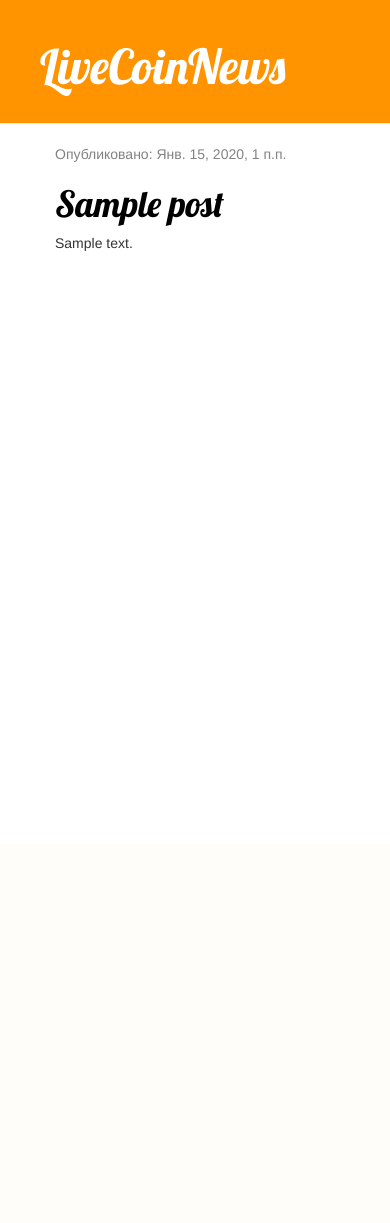
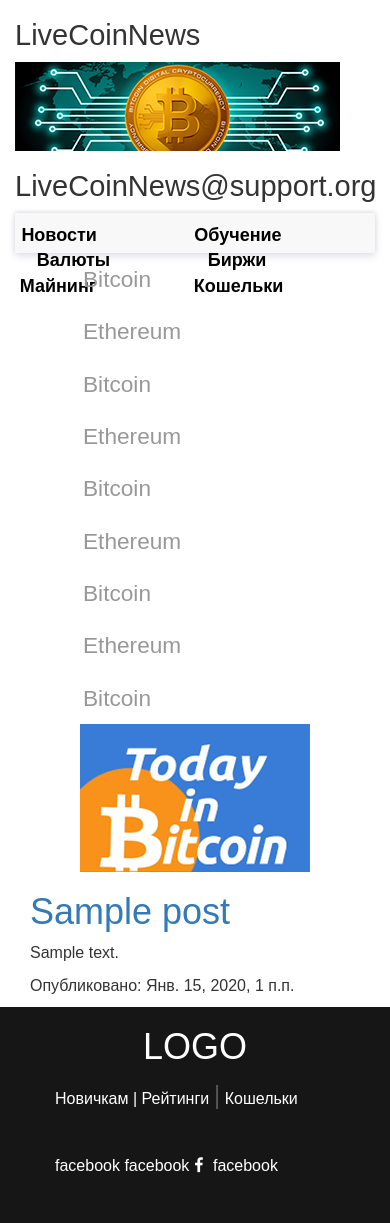
Before and after one commit to barvastudio/my-site, a Django app: template blog/templates/blog/post_list.html in a window 390 px wide. Before the commit the page ends 251 px from the top, so only its background shows below. Run offline with Django 3.2, Linux system fonts and the light colour scheme; the template is opened without the code that fills it: values that come from a table or form of the project are taken from there, others are empty; tables that the repository leaves empty hold one stand-in row (values such as "Sample post"); some libraries are stand-ins or nearby versions.

Commit message:
html files and static files__ver1

```diff
--- a/blog/static/css/blog.css
+++ b/blog/static/css/blog.css
@@ -1,46 +1,125 @@
-.page-header {
-    background-color: #ff9400;
-    margin-top: 0;
-    padding: 20px 20px 20px 40px;
+*::-webkit-input-placeholder {
+	color: #666;
+	opacity: 1;
+
+}
+*:-moz-placeholder {
+	color: #666;
+	opacity: 1;
+}
+*::-moz-placeholder {
+	color: #666;
+	opacity: 1;
+}
+*:-ms-input-placeholder {
+	color: #666;
+	opacity: 1;
 }
 
-.page-header h1, .page-header h1 a, .page-header h1 a:visited, .page-header h1 a:active {
-    color: #ffffff;
-    font-size: 36pt;
-    text-decoration: none;
+body input:focus:required:invalid,
+body textarea:focus:required:invalid {
+
+}
+body input:required:valid,
+body textarea:required:valid {
+
+}
+body {
+	font-family: "RobotoRegular", sans-serif;
+	font-size: 16px;
+}
+header h1 {
+	padding-top: 0 36px;
+	font-size: 29px;
+}
+.cont h1{
+	font-size: 18px;
+    padding-top: 34px !important;
+}
+.cont h1, i{
+	display: inline; /* Отображать как строчный элемент */
+	padding-top: 34px;
+	margin: 0 5px;
+}
+.menu {
+	box-shadow: 0 3px 8px #dfdee7, 0 -1px 4px #dfdee7;
+	background: #f8f8f8;
+	height: 40px;
+	text-align: center;
+	padding-top: 10px;
+}
+.menu__item {
+	display: inline; /* Отображать как строчный элемент */
+    margin-right: 87px; /* Отступ слева */
+    font-size: 18px;
+    padding: 3px; /* Поля вокруг текста */
+    text-align: center;
+}
+.menu__item a {
+	color: black;
+	font-weight: bold;
+}
+.menu__item a:hover {
+	color: #3489d8;
+}
+.podmenu{
+
+	padding-left: 28px;
+	margin: 0;
+
+}
+.podmenu li{
+	float: left;
+	padding-top: 10px;
+	padding-bottom: 10px;
+	display: block;
+
+}
+.podmenu a{
+	float: left;
+	text-transform: none;
+	border-radius: 20px;
+	width: 150px;
+	padding-left: 40px;
+	padding-right: 140px;
+	font-family: 'Rubik', sans-serif;
+	color: #989898;
+	font-size: 17pt;
+}
+.podmenu a:hover{
+padding-left: 40px;
+	padding-right: 140px;
+	text-decoration: none;
+	background: #3890dd;
+	display: block;
+	color: #fff;
 }
 
-.content {
-    margin-left: 40px;
+.banner{
+	text-align: center;
+}
+footer {
+  flex: 0 0 auto;
+	background: #161616;
+	height: 216px;
 }
 
-h1, h2, h3, h4 {
-    font-family: 'Lobster', cursive;
+.footer h1{
+	text-align: center;
+	color: white;
 }
-
-.date {
-    color: #828282;
+.footer_menu{
+display: block;
 }
-
-.save {
-    float: right;
+.footer_menu li{
+	color: #fff;
+	display: inline-block;
 }
-
-.post-form textarea, .post-form input {
-    width: 100%;
+.dash{
+	font-size: 19pt;
+	color: #535353 !important;
 }
-
-.top-menu, .top-menu:hover, .top-menu:visited {
-    color: #ffffff;
-    float: right;
-    font-size: 26pt;
-    margin-right: 20px;
+.social_menu li{
+	display: inline-block;
+	color: #fff;
 }
-
-.post {
-    margin-bottom: 70px;
-}
-
-.post h1 a, .post h1 a:visited {
-    color: #000000;
-}
--- a/blog/templates/blog/post_list.html
+++ b/blog/templates/blog/post_list.html
@@ -1,30 +1,176 @@
 {% load staticfiles %}
-<html>
+<!DOCTYPE html>
+<!--[if lt IE 7]><html lang="ru" class="lt-ie9 lt-ie8 lt-ie7"><![endif]-->
+<!--[if IE 7]><html lang="ru" class="lt-ie9 lt-ie8"><![endif]-->
+<!--[if IE 8]><html lang="ru" class="lt-ie9"><![endif]-->
+<!--[if gt IE 8]><!-->
+<html lang="ru">
+<!--<![endif]-->
 <head>
+	<meta charset="utf-8" />
 	<title>LiveCoinNews</title>
         <link rel="stylesheet" href="//maxcdn.bootstrapcdn.com/bootstrap/3.2.0/css/bootstrap.min.css">
         <link rel="stylesheet" href="//maxcdn.bootstrapcdn.com/bootstrap/3.2.0/css/bootstrap-theme.min.css">
         <link rel="stylesheet" href="{% static 'css/blog.css' %}">
         <link href="https://fonts.googleapis.com/css?family=Lobster&subset=latin,cyrillic" rel="stylesheet" type="text/css">
-    </head>
+        <link rel="shortcut icon" href="favicon.png" />
+        <link rel="stylesheet" href="libs/bootstrap/bootstrap-grid-3.3.1.min.css" />
+        <link rel="stylesheet" href="libs/font-awesome-4.2.0/css/font-awesome.min.css" />
+        <link rel="stylesheet" href="libs/fancybox/jquery.fancybox.css" />
+        <link rel="stylesheet" href="libs/owl-carousel/owl.carousel.css" />
+        <link rel="stylesheet" href="libs/countdown/jquery.countdown.css" />
 <body>
-        <div class="page-header">
-            <h1><a href="/">LiveCoinNews</a></h1>
+	<header class="header">
+		<div class="container">
+			<div class="row">
+				<div class="col-lg-3 ml-auto">
+					<h1>LiveCoinNews</h1>
 				</div>
+				<div class="col-lg-4">
+					<img src={% static "img/baner01.png" %}>
+				</div>
+				<div class="col-lg-5 ml-auto">
+					<h1>LiveCoinNews@support.org</h1>
+				</div>
+			</div>
+		</div>
+	</header>
+	<section>
+		<div class="container-fluid">
+			<div class="row">
+				<div class="col-lg-12">
+					<nav class="menu">
+						<li class="menu__item"><a href="">Новости</a></li>
+						<li class="menu__item"><a href="">Обучение</a></li>
+						<li class="menu__item"><a href="">Валюты</a></li>
+						<li class="menu__item"><a href="">Биржи</a></li>
+						<li class="menu__item"><a href="">Майнинг</a></li>
+						<li class="menu__item"><a href="">Кошельки</a></li>
+					</nav>
+				</div>
+			</div>
+		</div>
+	</section>
+	<section>
+		<div class="container">
+	<div class="row">
+		<div class="col-md-3">
+			<nav>
+				<ul class="podmenu">
+					 <li class="active">
+        <a href="#">Bitcoin</a>
+      </li>
+      <li>
+        <a href="#" >Ethereum</a>
+      </li>
+      <li>
+        <a href="#">Bitcoin</a>
+      </li>
+            <li>
+        <a href="#">Ethereum</a>
+      </li>
+            <li>
+        <a href="#">Bitcoin</a>
+      </li>
+            <li>
+        <a href="#" >Ethereum</a>
+      </li>
+      <li>
+        <a href="#">Bitcoin</a>
+      </li>
+            <li>
+        <a href="#">Ethereum</a>
+      </li>
+            <li>
+        <a href="#">Bitcoin</a>
+      </li>
+				</ul>
+			</nav>
+			<div class="banner">
+			<img src={% static "img/baner1.png" %}>
+			</div>
+		</div>
+		<div class="col-md-9">
+			<div class="main">
 				<div class="content container">
                 <div class="row">
                     <div class="col-md-8">
                         {% for post in posts %}
                         <div class="post">
+
+                            <h1><a href="">{{ post.title }}</a></h1>
+                            <p>{{ post.text|linebreaksbr }}</p>
                             <div class="date">
                                 <p>Опубликовано: {{ post.published_date }}</p>
                             </div>
-                    <h1><a href="">{{ post.title }}</a></h1>
-                    <p>{{ post.text|linebreaksbr }}</p>
                         </div>
                         {% endfor %}
                     </div>
                 </div>
             </div>
+			</div>
+		</div>
+	</div>
+</div>
+
+	</section>
+	<footer class="footer">
+<div class="container">
+	<div class="row">
+		<div class="col-lg-3">
+			<h1>LOGO</h1>
+		</div>
+		<div class="col-lg-9">
+			<div class="contacts">
+				<ul class="footer_menu">
+					<li>
+						Новичкам
+					</li>
+					<li class="d!ash">|</li>
+					<li>
+						Рейтинги
+					</li>
+					<li class="dash">|</li>
+					<li>
+						Кошельки
+					</li>
+				</ul>
+			</div>
+			<div class="social">
+				<ul class="social_menu">
+					<li>
+					<p>facebook</p>
+					</li>
+					<li>
+					<p>facebook<i class="fa fa-facebook">	</i></p>
+					</li>
+					<li>
+					facebook
+					</li>
+				</ul>
+			</div>
+		</div>
+	</div>
+</div>
+	</footer>
+	<!--[if lt IE 9]>
+	<script src="libs/html5shiv/es5-shim.min.js"></script>
+	<script src="libs/html5shiv/html5shiv.min.js"></script>
+	<script src="libs/html5shiv/html5shiv-printshiv.min.js"></script>
+	<script src="libs/respond/respond.min.js"></script>
+	<![endif]-->
+	<script src="libs/jquery/jquery-1.11.1.min.js"></script>
+	<script src="libs/jquery-mousewheel/jquery.mousewheel.min.js"></script>
+	<script src="libs/fancybox/jquery.fancybox.pack.js"></script>
+	<script src="libs/waypoints/waypoints-1.6.2.min.js"></script>
+	<script src="libs/scrollto/jquery.scrollTo.min.js"></script>
+	<script src="libs/owl-carousel/owl.carousel.min.js"></script>
+	<script src="libs/countdown/jquery.plugin.js"></script>
+	<script src="libs/countdown/jquery.countdown.min.js"></script>
+	<script src="libs/countdown/jquery.countdown-ru.js"></script>
+	<script src="libs/landing-nav/navigation.js"></script>
+	<script src="js/common.js"></script>
+	<!-- Yandex.Metrika counter --><!-- /Yandex.Metrika counter -->
+	<!-- Google Analytics counter --><!-- /Google Analytics counter -->
 </body>
 </html>
```
Also changed, not shown: blog/static/img/baner01.png (added), blog/static/img/baner1.png (added). Lines whose indentation alone changed are shown as unchanged.
